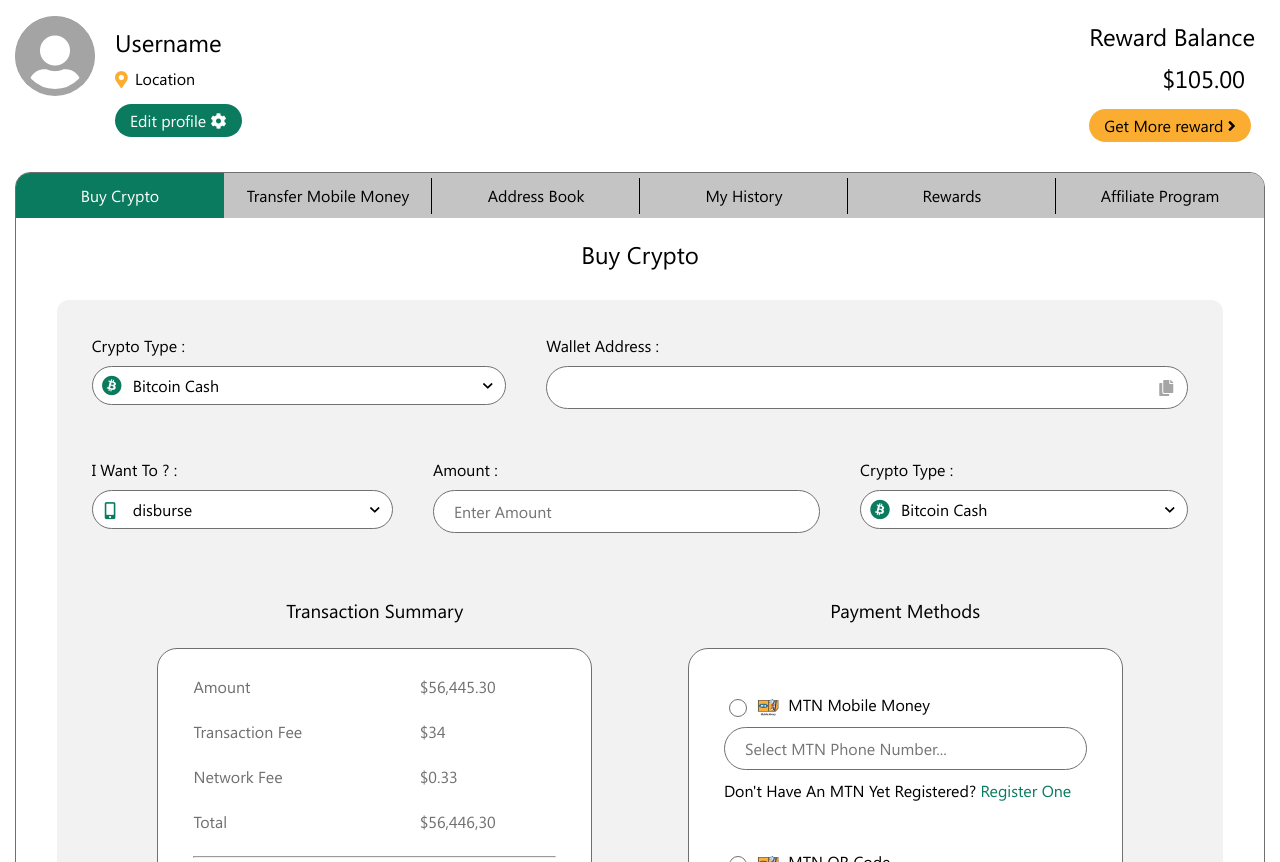
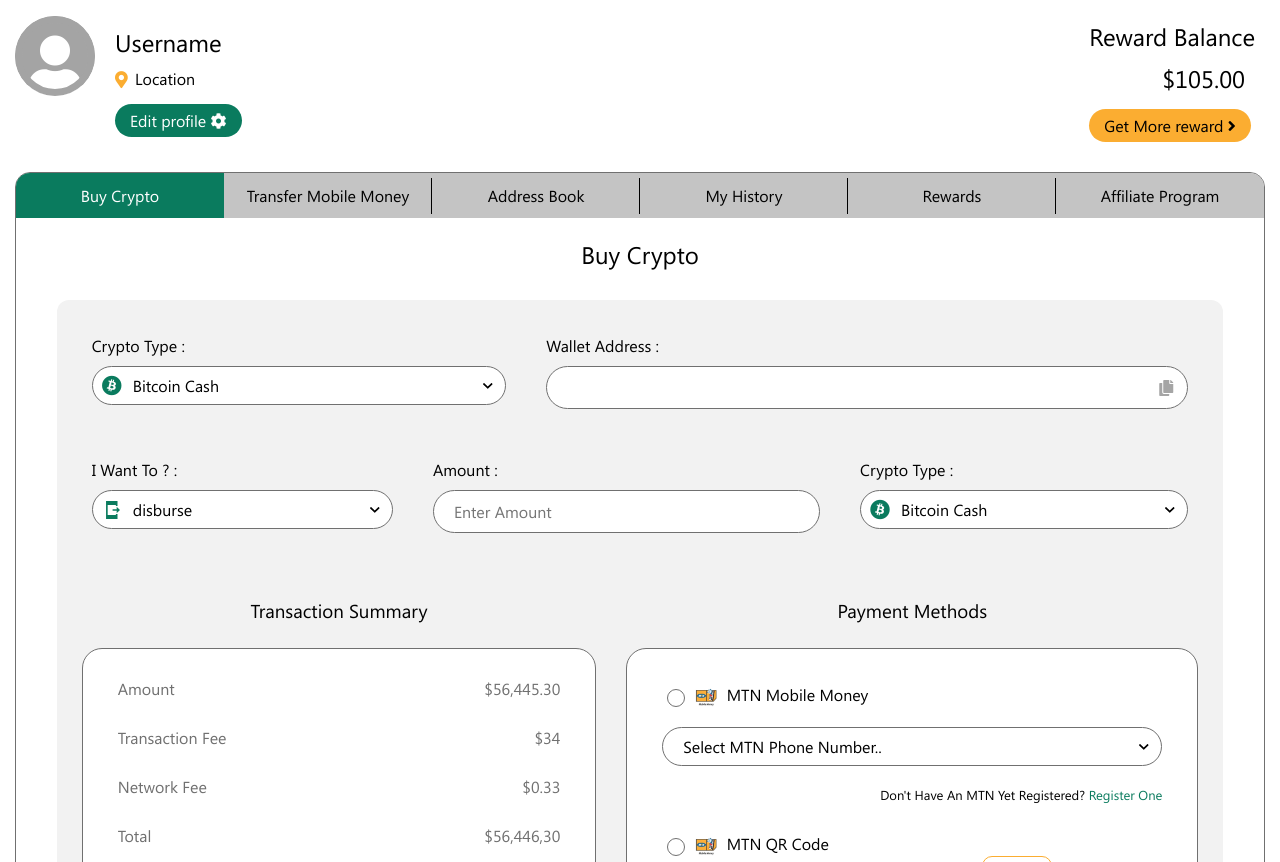
Before and after one commit to Ahmedreda20/disapocc, a plain HTML site: page index.html in a window 1280 px wide. Shown: the part 90-952 px from the top of the page. Drawn offline with Linux system fonts and the light colour scheme.

Commit message:
first commit

```diff
--- a/assets/style/style.css
+++ b/assets/style/style.css
@@ -736,6 +736,11 @@ html, body {
   height: auto;
   padding: 20px;
 }
+@media only screen and (max-width: 768px) {
+  .section_container .content_container .contentBox .content_container_wrapper .by_form .form_group {
+    padding: 20px 0px !important;
+  }
+}
 .section_container .content_container .contentBox .content_container_wrapper .by_form .form_group .form_elem {
   width: 100%;
   max-width: 100%;
@@ -767,7 +772,7 @@ html, body {
   width: 100%;
   position: relative;
 }
-.section_container .content_container .contentBox .content_container_wrapper .by_form .form_group .item_wrapper i {
+.section_container .content_container .contentBox .content_container_wrapper .by_form .form_group .item_wrapper img, .section_container .content_container .contentBox .content_container_wrapper .by_form .form_group .item_wrapper i {
   position: absolute;
   top: 50%;
   transform: translateY(-50%);
@@ -793,30 +798,41 @@ html, body {
   color: var(--fieldPlaceholderColor);
 }
 .section_container .content_container .contentBox .content_container_wrapper .payment_details {
-  display: flex;
-  display: -webkit-flex;
-  display: -ms-flexbox;
-  align-items: flex-start;
-  justify-content: space-evenly;
+  display: grid;
+  display: -moz-grid;
+  display: -ms-grid;
   position: relative;
+  grid-template-columns: auto auto;
+  gap: 10px;
 }
-@media only screen and (max-width: 768px) {
+@media only screen and (max-width: 900px) {
   .section_container .content_container .contentBox .content_container_wrapper .payment_details {
-    flex-direction: column;
-    -ms-flex-direction: column;
+    grid-template-columns: none;
+    display: flex !important;
+    display: -webkit-flex !important;
+    display: -ms-flexbox !important;
     align-items: center;
     justify-content: center;
+    flex-wrap: wrap;
+    -ms-flex-wrap: wrap;
+    -ms-flex-direction: column-reverse;
+    flex-direction: column-reverse;
   }
 }
 .section_container .content_container .contentBox .content_container_wrapper .payment_details .payment_item {
-  min-width: 40%;
+  width: 100%;
   padding: 10px;
   position: relative;
+  display: block;
 }
 @media only screen and (max-width: 768px) {
   .section_container .content_container .contentBox .content_container_wrapper .payment_details .payment_item {
     width: 100%;
   }
+}
+.section_container .content_container .contentBox .content_container_wrapper .payment_details .payment_item .form_group {
+  padding-top: 10px !important;
+  padding-bottom: 10px !important;
 }
 .section_container .content_container .contentBox .content_container_wrapper .payment_details .payment_item .title {
   color: var(--textColor0);
@@ -850,8 +866,12 @@ html, body {
 .section_container .content_container .contentBox .content_container_wrapper .payment_details .payment_item .payment_wrapper table .grey_style {
   color: var(--subTileColor);
 }
+.section_container .content_container .contentBox .content_container_wrapper .payment_details .payment_item .payment_wrapper tr td:last-child {
+  text-align: right;
+  text-align: -webkit-right;
+}
 .section_container .content_container .contentBox .content_container_wrapper .payment_details .payment_item .payment_wrapper td {
-  padding: 12px 20px;
+  padding: 14px 20px;
 }
 .section_container .content_container .contentBox .content_container_wrapper .payment_details .payment_item .payment_wrapper .form_group {
   display: block;
@@ -869,7 +889,7 @@ html, body {
   -ms-border-radius: 100px;
   -o-border-radius: 100px;
   border: 1px solid var(--subTileColor);
-  margin: 10px 0;
+  margin: 20px 0;
 }
 .section_container .content_container .contentBox .content_container_wrapper .payment_details .payment_item .payment_wrapper .form_group img {
   vertical-align: middle;
@@ -948,8 +968,9 @@ html, body {
 }
 .section_container .content_container .contentBox .content_container_wrapper .payment_details .payment_item .payment_wrapper .warn_msg {
   text-align: right;
-  font-size: calc(var(--fontSize - 4px));
+  font-size: calc(var(--fontSize ) - 3px);
   display: table;
+  margin-left: auto;
 }
 .section_container .content_container .contentBox .content_container_wrapper .payment_details .payment_item .payment_wrapper .warn_msg a {
   color: var(--iconsColor0);
--- a/index.html
+++ b/index.html
@@ -201,10 +201,13 @@
                 <div class="form_group">
                   <label for="disburse">I Want To ? :</label>
                   <div class="item_wrapper left_icon">
-                    <i
-                      class="fas fa-mobile-alt"
-                      style="font-size: 17px; left: 13px"
-                    ></i>
+                    <img
+                      src="assets/images/export.svg"
+                      alt="export icon"
+                      width="18"
+                      height="18"
+                      style="left: 12px"
+                    />
                     <select name="disburse" id="disburse" class="form_elem">
                       <option value="">disburse</option>
                     </select>
@@ -288,16 +291,10 @@
                         />
                         MTN Mobile Money
                       </label>
-                      <input
-                        type="tel"
-                        name="phone"
-                        id="phoneNumber0"
-                        list="phoneNumber"
-                        placeholder="Select MTN Phone Number..."
-                      />
-                      <datalist id="phoneNumber">
-                        <option value="phone">000000000</option>
-                      </datalist>
+                      <select name="mobile" id="phoneNumber0">
+                        <option value="">Select MTN Phone Number..</option>
+                      </select>
+
                       <span class="warn_msg">
                         Don't Have An MTN Yet Registered?
                         <a href="#">Register One</a>
```
Also changed, not shown: assets/images/export.svg (added).
